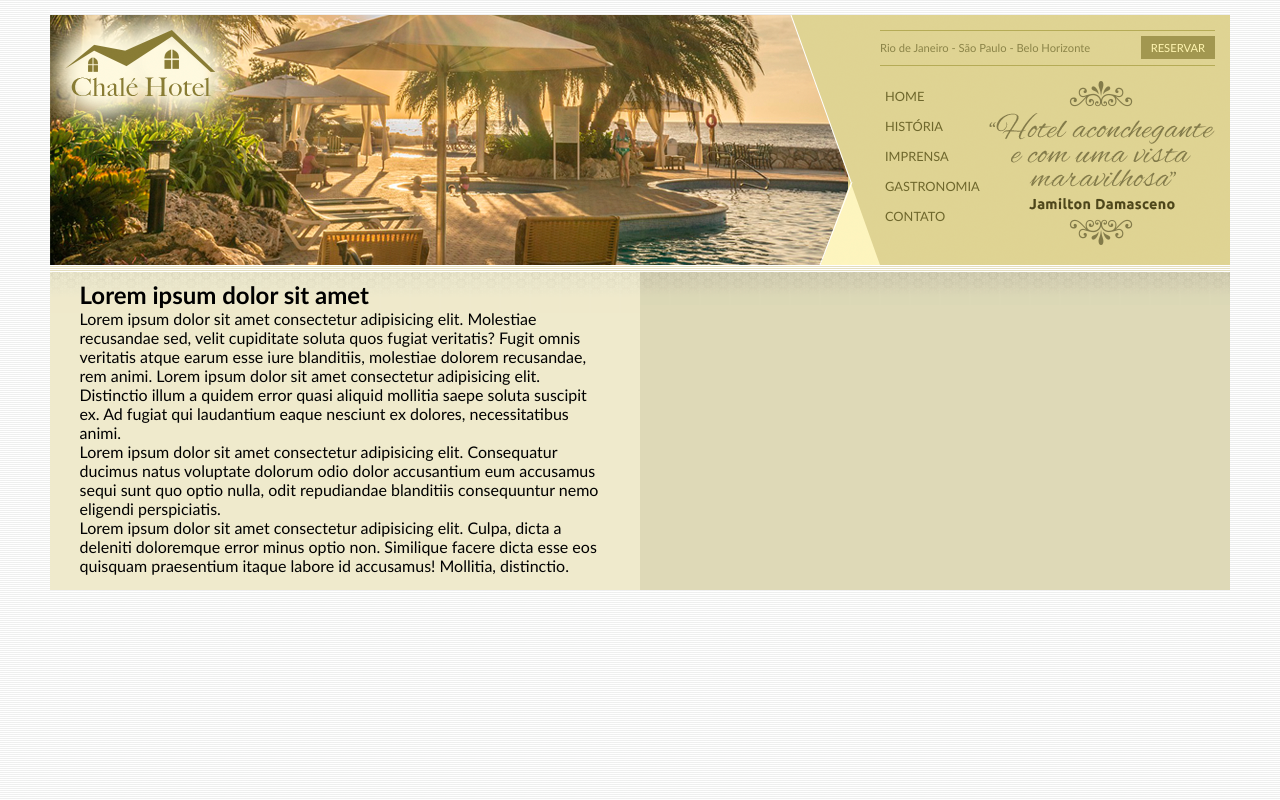
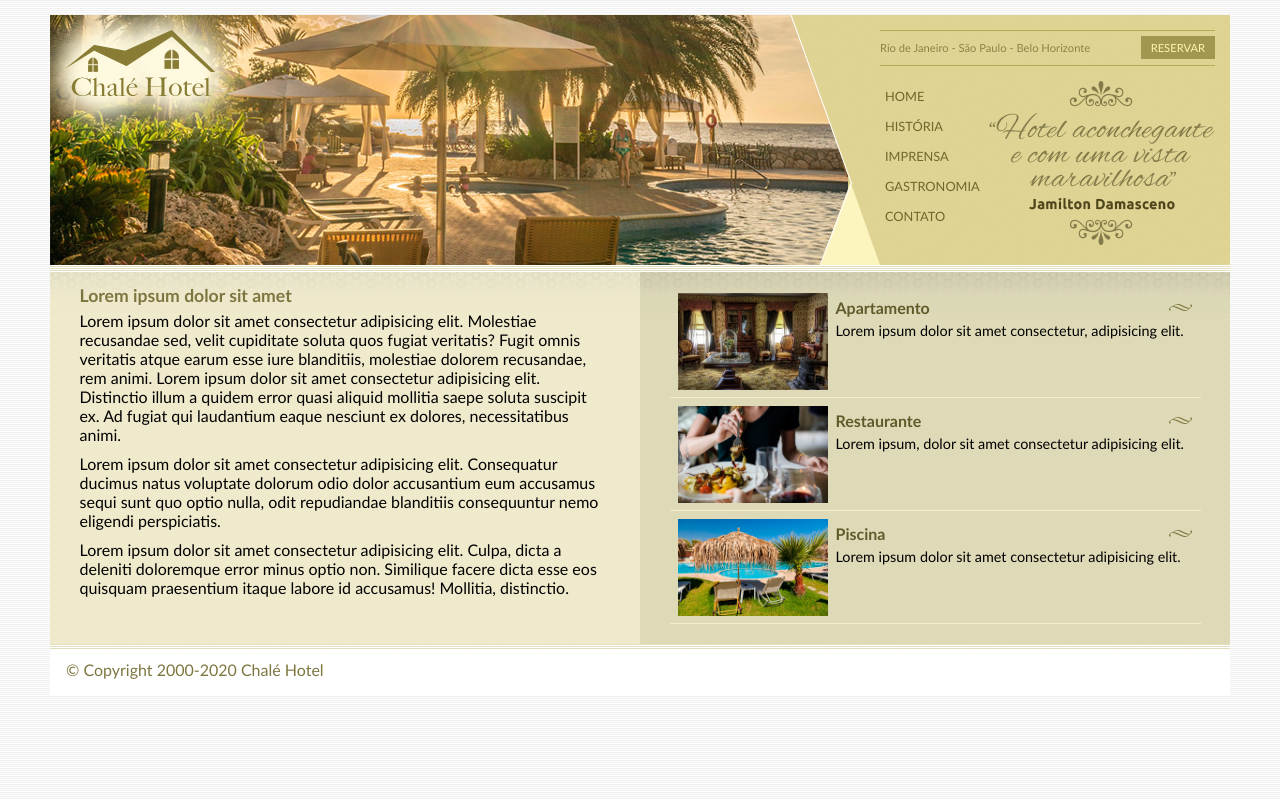
Before and after one commit to juliamambrozio/projeto-chale-hotel, a plain HTML site: page index.html in a window 1280 px wide. Drawn offline with Linux system fonts and the light colour scheme.

Commit message:
finalizando projeto

```diff
--- a/css/style.css
+++ b/css/style.css
@@ -157,6 +157,61 @@ ul#navegacao a:hover{
     width: 90%;
 }
 
+/*---- FORMATAÇÕES ÁREA LATERAL ----*/
+
+#beneficios li{
+    padding: 8px;
+    border-bottom: 1px solid #f3efcb;
+    height: 6em;
+}
+
+#beneficios li a img.fotos{
+    float: left;
+    width: 150px;
+    margin-right: 8px;
+
+}
+
+#beneficios li a p{
+    color: black;
+    font-size: 0.9em;
+}
+
+#beneficios li a h2{
+    font-size: 1em;
+    color: #615b2b;
+    padding: 5px 0;
+
+    background: url('../imagens/ornamento.png') no-repeat center right;
+
+}
+
+#beneficios li:hover{
+    background: #ffffff94;
+    cursor: pointer;
+}
+
+
+
+
 #rodape{
     clear: both;
+    padding: 16px;
+    background: #fff url('../imagens/bg-rodape.png') repeat-x top;
+    color: #7d7640;
+
 }
+
+/* Formatações de textos */
+
+h2{
+    color: #7d7640;
+    font-size: 1.1em;
+    padding: 5px 0px;
+
+}
+
+p{
+    font-size: 1em;
+    margin-bottom: 10px;
+}
--- a/index.html
+++ b/index.html
@@ -52,12 +52,36 @@
 
             <section id="area-lateral">
                 <div class="conteudo">
+                    <ul id="beneficios">
+                        <li><a href="#">
+                            <img src="imagens/apartamento.jpg" alt="Imagem apartamento" class="fotos">
+                            <div>
+                                <h2>Apartamento</h2>
+                                <p>Lorem ipsum dolor sit amet consectetur, adipisicing elit. </p>
+                            </div>
+                        </a></li>
 
+                        <li><a href="#">
+                            <img src="imagens/restaurante.jpg" alt="Imagem restaurante" class="fotos">
+                            <h2>Restaurante</h2>
+                            <p>Lorem ipsum, dolor sit amet consectetur adipisicing elit.</p>
+                        </a></li>
+
+                        <li><a href="#">
+                            <img src="imagens/piscina.jpg" alt="Imagem piscina" class="fotos">
+                            <h2>Piscina</h2>
+                            <p>Lorem ipsum dolor sit amet consectetur adipisicing elit.</p>
+                        </a></li>
+                    </ul>
                 </div>
             </section>
         </main>
 
-        <footer id="rodape"></footer>
+        <footer id="rodape">
+            <span>
+                &copy; Copyright 2000-2020 Chalé Hotel
+            </span>
+        </footer>
     </div> <!-- Fim container -->
 </body>
 </html>
```
